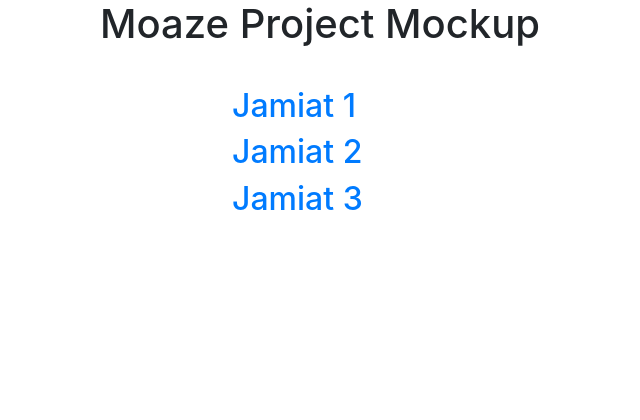
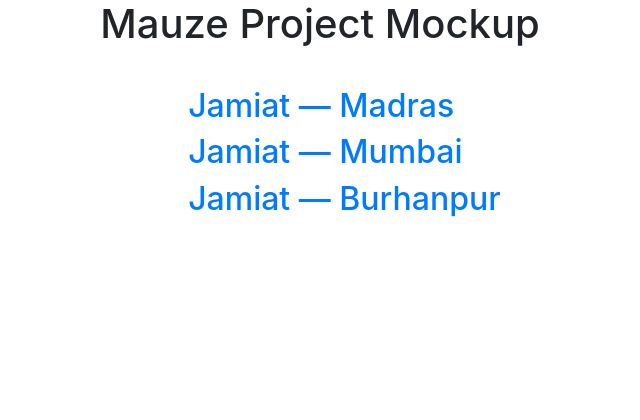
Before and after one commit to huzerookie/node-moaze-mockup, a Node server app: page / in a window 1280 px wide. Shown: the top 420 px of the page, without its empty margins (320-960 px from the left). Run offline with Node 20, Linux system fonts and the light colour scheme; some libraries are stand-ins or nearby versions.

Commit message:
Refactored

```diff
--- a/index.js
+++ b/index.js
@@ -29,28 +29,28 @@ app.use("/nodemodules", express.static(path.join(__dirname, "node_modules/")));
 //Index Page
 app.get("", (req, res) => {
   res.render("index", {
-    title: "Moaze Project Mockup",
+    title: "Mauze Project Mockup",
     copyrightName: "Huzefa",
   });
 });
 app.get("/jamiat/:id", (req, res) => {
   console.log("Jamiat ID:" + req.params.id);
   res.render("moaze", {
-    title: "Moaze",
+    title: "Mauze",
     copyrightName: "Huzefa",
     moazeList: [
       {
-        moazeName: "Moaze 1",
-        moazeLocation: "Madras",
+        moazeName: "Mauze 1",
+        moazeLocation: "Hyderabad",
         moazeId: 1,
       },
       {
-        moazeName: "Moaze 2",
-        moazeLocation: "Mumbai",
+        moazeName: "Mauze 2",
+        moazeLocation: "Vishakapatnam",
         moazeId: 2,
       },
       {
-        moazeName: "Moaze 3",
+        moazeName: "Mauze 3",
         moazeLocation: "Bangalore",
         moazeId: 3,
       },
--- a/pdfGenerate.js
+++ b/pdfGenerate.js
@@ -46,7 +46,6 @@ var generatePDF = (dataSet, mumineenName, uuid, folderName) => {
       });
   });
 };
-generatePDF(batulSet, "SomeName", "1234");
 module.exports = {
   generatePDF,
 };
--- a/templates/views/index.hbs
+++ b/templates/views/index.hbs
@@ -16,20 +16,20 @@
     min-height  : 100vh;'>
     <div class="main-content" style='flex-grow:1'>
       {{>header}}
-      <div class="jamiat-list" style='transform: translate(30%,22%);'>
+      <div class="jamiat-list" style='transform: translate(20%,22%);'>
         <div class="row">
           <div class="col-md-12">
-            <h2><a href="/jamiat/1">Jamiat 1</a></h2>
+            <h2><a href="/jamiat/1">Jamiat &mdash; Madras</a></h2>
           </div>
         </div>
         <div class="row">
           <div class="col-md-12">
-            <h2><a href="/jamiat/2">Jamiat 2</a></h2>
+            <h2><a href="/jamiat/2">Jamiat &mdash; Mumbai</a></h2>
           </div>
         </div>
         <div class="row">
           <div class="col-md-12">
-            <h2><a href="/jamiat/3">Jamiat 3</a></h2>
+            <h2><a href="/jamiat/3">Jamiat &mdash; Burhanpur</a></h2>
           </div>
         </div>
       </div>
--- a/templates/views/moaze.hbs
+++ b/templates/views/moaze.hbs
@@ -4,7 +4,7 @@
 <head>
   <meta charset="UTF-8" />
   <meta name="viewport" content="width=device-width, initial-scale=1.0" />
-  <title>Moaze</title>
+  <title>Mauze</title>
   <link rel="stylesheet" href="/nodemodules/bootstrap/dist/css/bootstrap.min.css" />
   <link rel="stylesheet" href="/nodemodules/font-awesome/css/font-awesome.min.css" />
   <link rel="stylesheet" href="/utils/css/style.css" />
```
Also changed, not shown: 5 other files.
